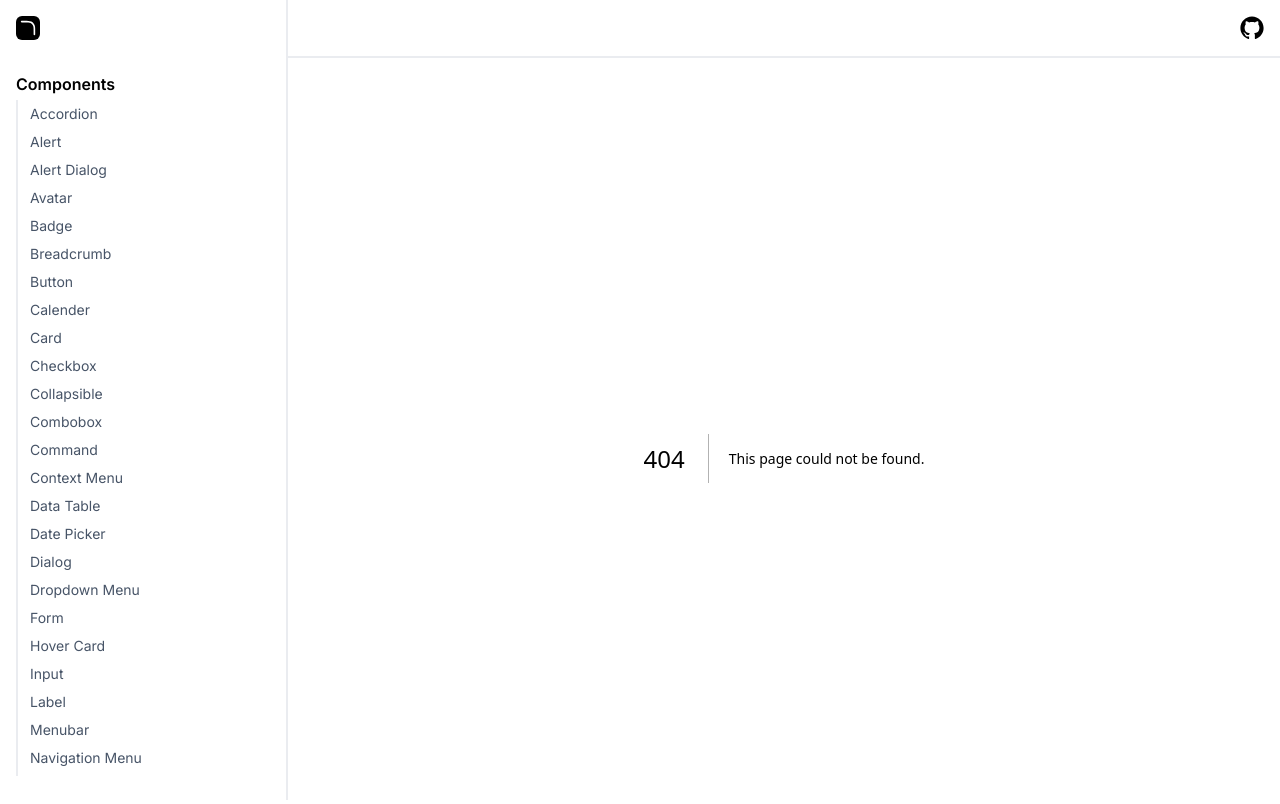
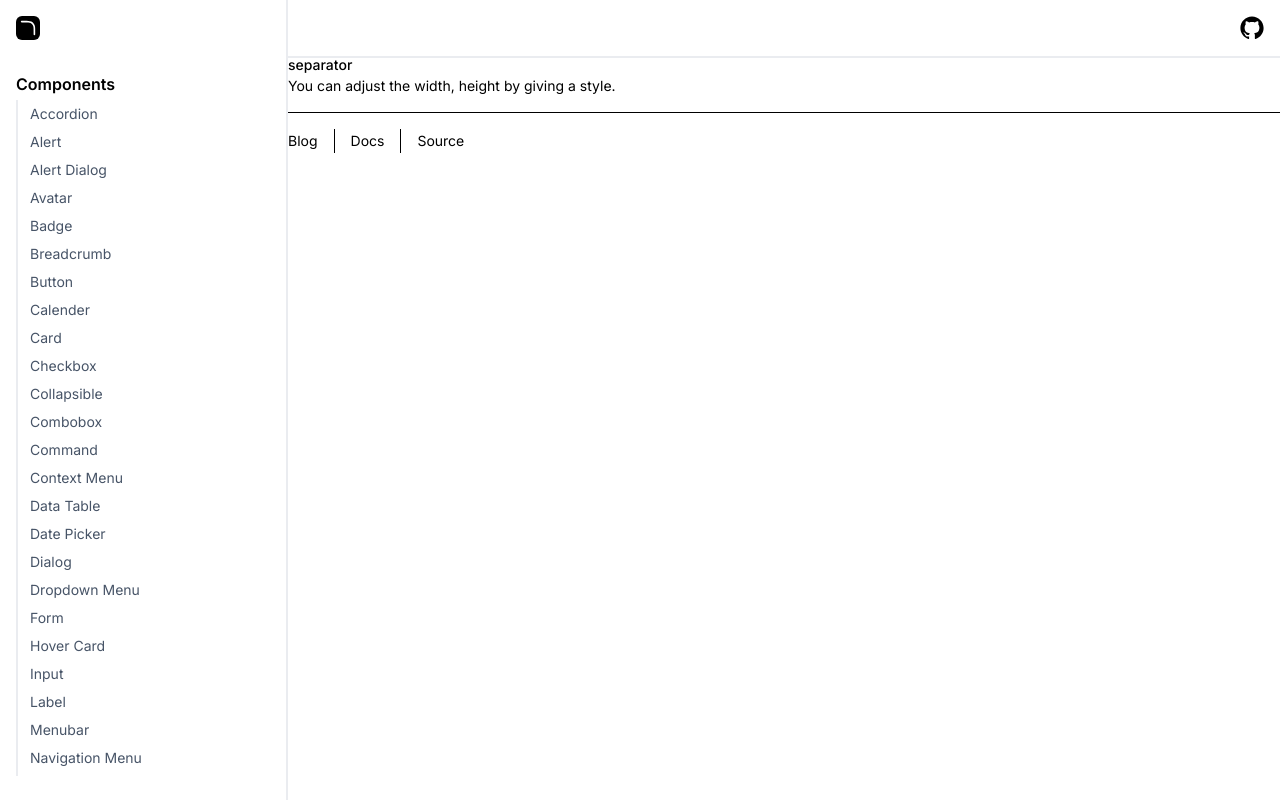
Before and after one commit to twinkalp10/open-ui, a Next.js app: page /components/separator in a window 1280 px wide. Before the commit this address had no page. Shown: the top 804 px of the page. Built offline with nearby package versions, Linux system fonts and the light colour scheme.

Commit message:
separator component is added

```diff
--- /dev/null
+++ b/app/components/separator/page.tsx
@@ -0,0 +1,25 @@
+import { Separator } from "@/components/Separator";
+import React from "react";
+
+const Page = () => {
+  return (
+    <div>
+      <div className="space-y-1">
+        <h4 className="text-sm font-medium leading-none">separator</h4>
+        <p className="text-sm text-muted-foreground">
+          You can adjust the width, height by giving a style.
+        </p>
+      </div>
+      <Separator className="my-4" />
+      <div className="flex h-6 items-center space-x-4 text-sm">
+        <div>Blog</div>
+        <Separator orientation="vertical" />
+        <div>Docs</div>
+        <Separator orientation="vertical" />
+        <div>Source</div>
+      </div>
+    </div>
+  );
+};
+
+export default Page;
--- /dev/null
+++ b/components/Separator.tsx
@@ -0,0 +1,30 @@
+"use client";
+
+import * as React from "react";
+import * as SeparatorPrimitive from "@radix-ui/react-separator";
+import { cn } from "@/lib/utils";
+
+const Separator = React.forwardRef<
+  React.ElementRef<typeof SeparatorPrimitive.Root>,
+  React.ComponentPropsWithoutRef<typeof SeparatorPrimitive.Root>
+>(
+  (
+    { className, orientation = "horizontal", decorative = true, ...props },
+    ref
+  ) => (
+    <SeparatorPrimitive.Root
+      ref={ref}
+      decorative={decorative}
+      orientation={orientation}
+      className={cn(
+        "shrink-0 bg-black",
+        orientation === "horizontal" ? "h-[1px] w-full" : "h-full w-[1px]",
+        className
+      )}
+      {...props}
+    />
+  )
+);
+Separator.displayName = SeparatorPrimitive.Root.displayName;
+
+export { Separator };
```
